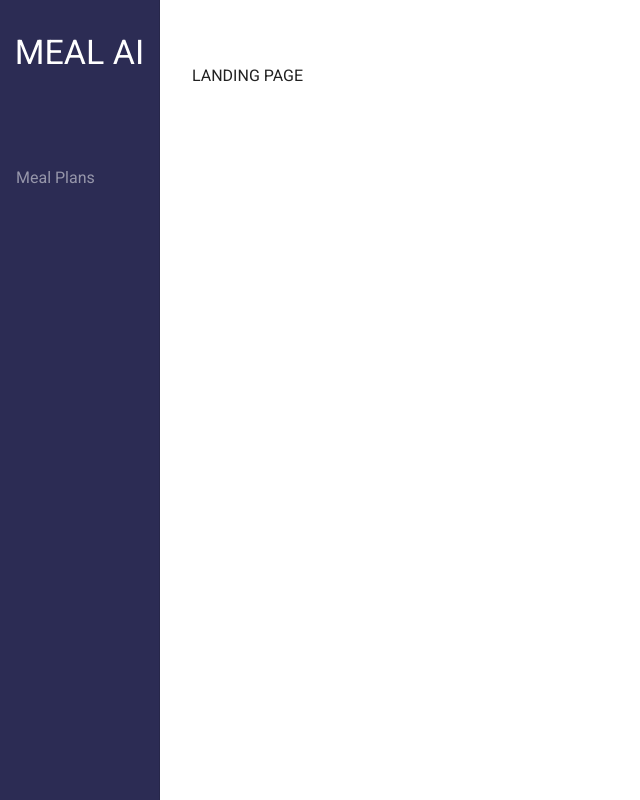
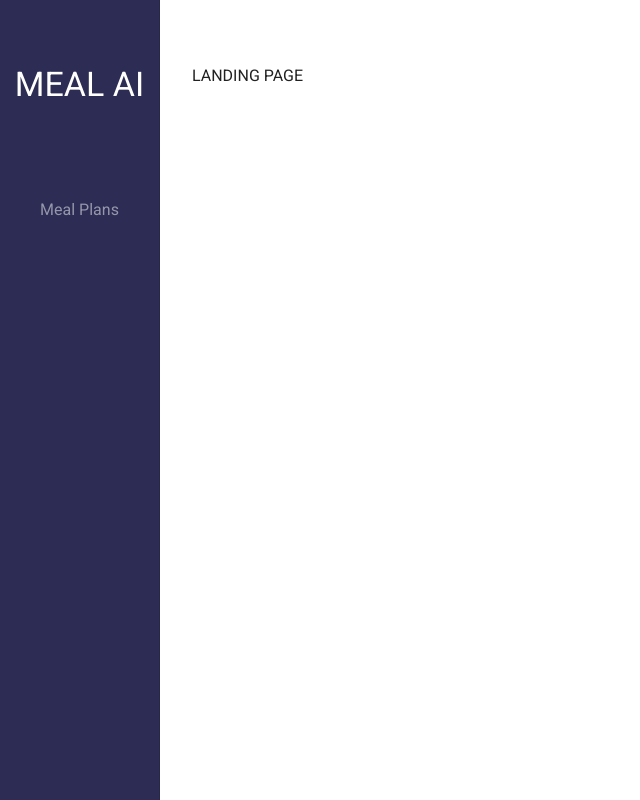
Before and after one commit to jeanmarc5592/AI-Mealplanner, a Next.js app: page / in a window 1280 px wide. Shown: the whole page, without its empty margins (0-640 px from the left). Built offline with nearby package versions, Linux system fonts and the light colour scheme; no server answers.

Commit message:
Align navlink

```diff
--- a/src/components/common/main-drawer/MainDrawer.tsx
+++ b/src/components/common/main-drawer/MainDrawer.tsx
@@ -17,7 +17,7 @@ const MainDrawer: React.FC<MainDrawerProps> = ({ width }) => {
       variant="permanent"
       sx={{ [`& .MuiDrawer-paper`]: { width, boxSizing: 'border-box', backgroundColor: 'primary.main' }}}
     >
-      <Typography variant="h4" textAlign="center" color="white" marginTop="2rem">
+      <Typography variant="h4" textAlign="center" color="white" marginTop="4rem">
         MEAL AI
       </Typography>
       <Box sx={{ marginTop: '5rem' }}>
@@ -30,6 +30,7 @@ const MainDrawer: React.FC<MainDrawerProps> = ({ width }) => {
                 backgroundColor: link.isActive(pathName) ? 'primary.light' : 'transparent',
                 padding: '0.75rem 1rem',
                 marginBottom: '1rem',
+                textAlign: 'center',
                 ['&:hover']: {
                   backgroundColor: 'primary.light',
                   transition: 'all 0.3s'
```
